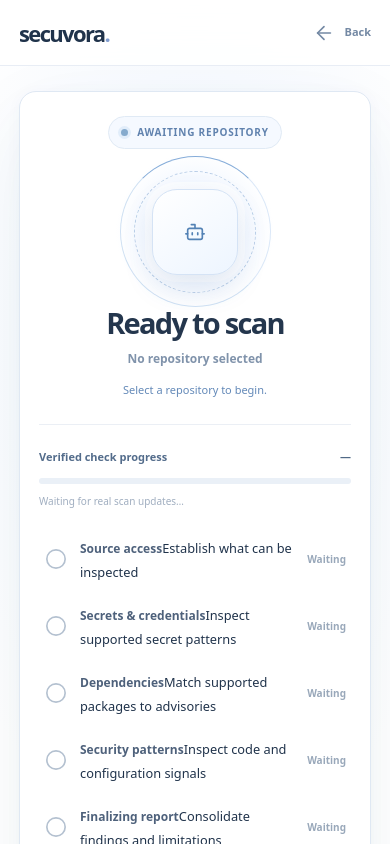
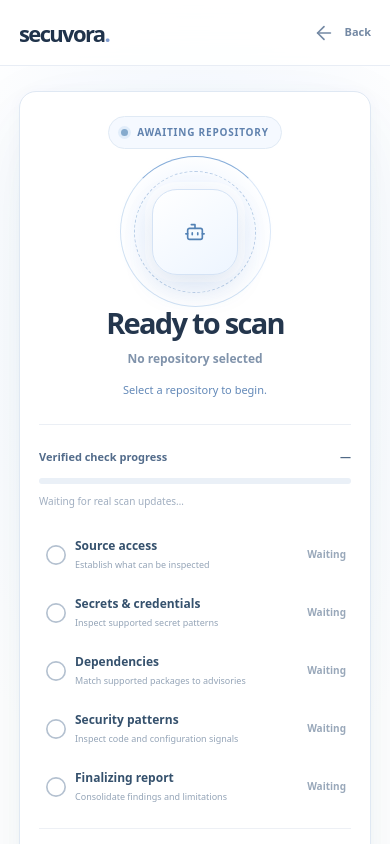
Before and after one commit to helloskyorigin/Safe-sure, a Next.js app: page /assess/scanning in a window 390 px wide. Shown: the top 844 px of the page. Built offline with nearby package versions, Linux system fonts and the light colour scheme.

Commit message:
style: responsive developer onboarding, scanner stages and report triage

```diff
--- a/app/assess/scanning/scanning.css
+++ b/app/assess/scanning/scanning.css
@@ -99,3 +99,18 @@
  .scan-page *,.scan-page *::before,.scan-page *::after{animation:none!important;transition:none!important}
  .scan-primary-link:hover{transform:none}
 }
+
+
+/* Clear source scope and readable 5-step verified workflow. */
+.scan-source-type{font-size:10px;line-height:1.6;font-weight:760;color:#7899bb;margin:7px 0 0}
+.scan-check-info{display:flex;flex:1;min-width:0;flex-direction:column;align-items:flex-start;gap:3px}
+.scan-check-info .scan-check-name{font-size:12px;flex:none;color:#35516d}
+.scan-check-info small{font-size:10px;line-height:1.5;font-weight:520;color:#94a4b7}
+.scan-check{min-height:57px;gap:12px}
+.scan-check-status{flex:none;min-width:49px;text-align:right}
+.scan-honesty{line-height:1.7}
+@media(max-width:450px){.scan-check{gap:8px}
+ .scan-check-info small{font-size:9px}
+ .scan-source-type{font-size:9px}
+}
+@media(prefers-reduced-motion:reduce){.scan-inline-spinner,.scan-orbit-ring{animation:none!important}}
```
